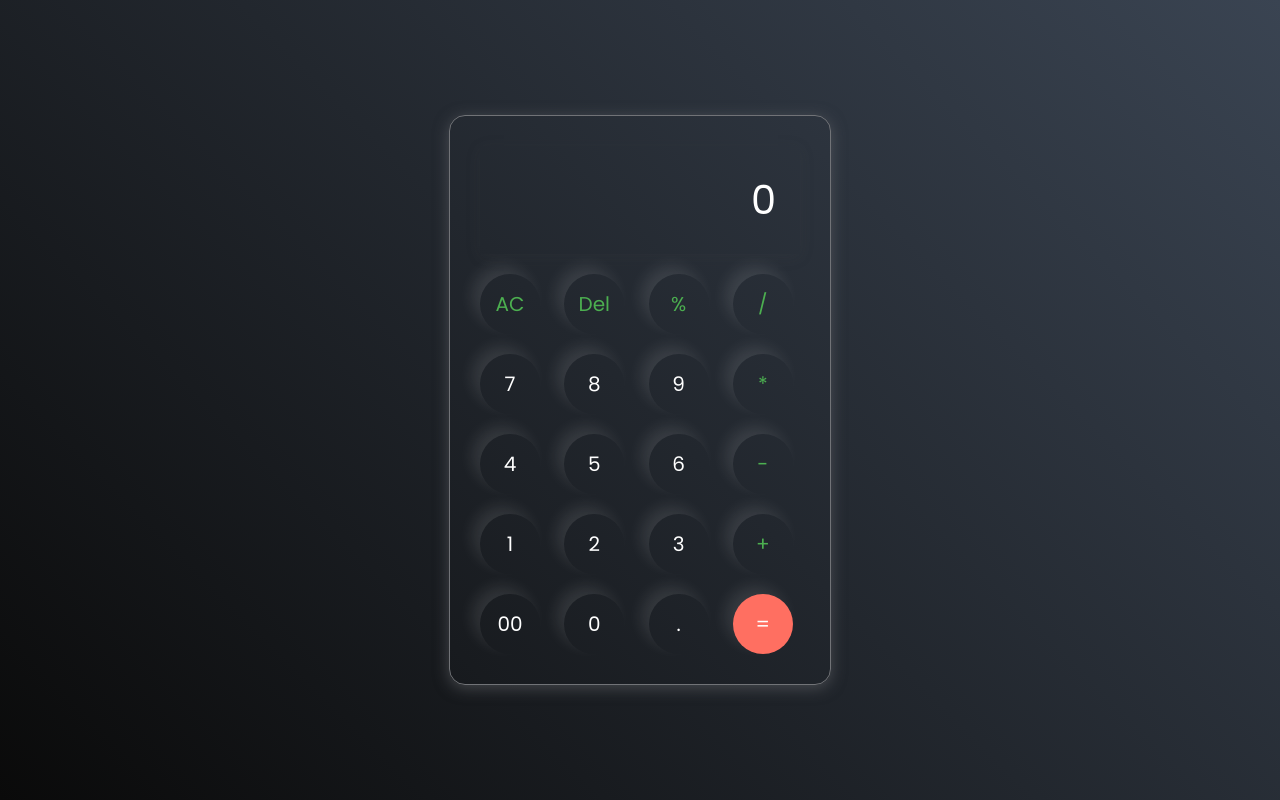
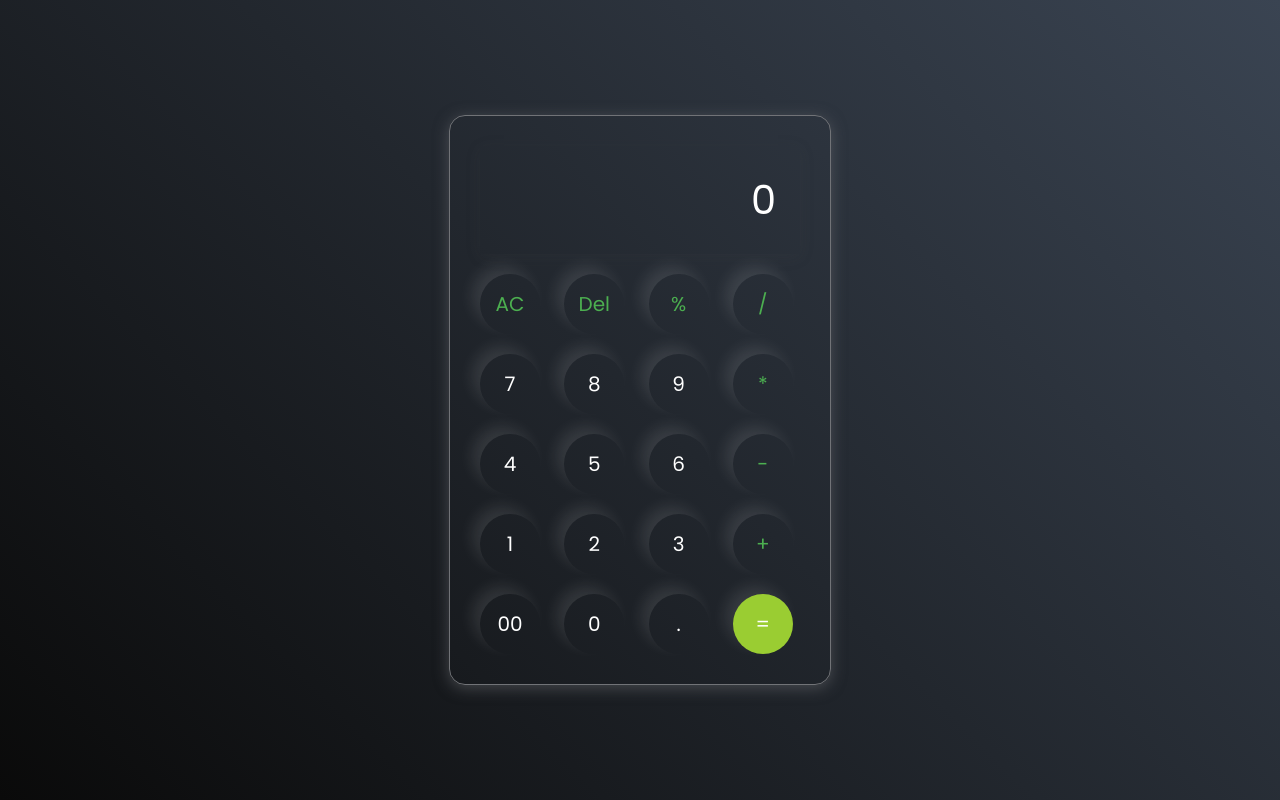
Before and after one commit to Nagendrawebdev/Calc-App, a plain HTML site: page index.html in a window 1280 px wide. Drawn offline with Linux system fonts and the light colour scheme.

Commit message:
changed color for orange to greenyellow

```diff
--- a/styles.css
+++ b/styles.css
@@ -54,7 +54,7 @@ button {
 }
 
 .equalBtn {
-  background: #ff6f61;
+  background: yellowgreen;
 }
 
 .operator {
```
